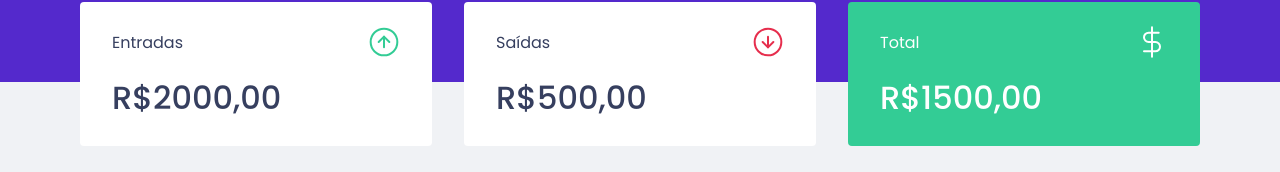
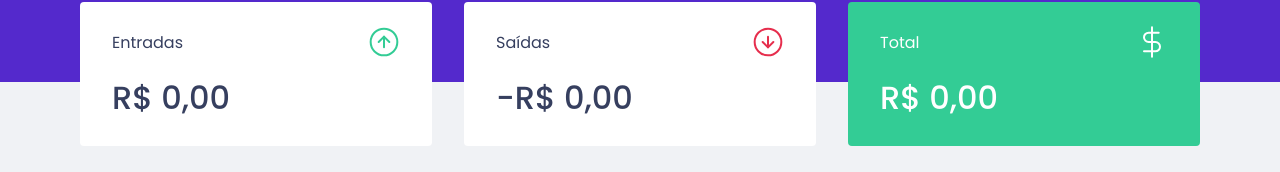
Before and after one commit to danvb112/Dtmoney, a React (Create React App) app: page / in a window 1280 px wide. Shown: the part 190-362 px from the top of the page. Built offline with nearby package versions, Linux system fonts and the light colour scheme; no server answers; what miragejs would draw is missing.

Commit message:
create hook useTransactions

```diff
--- a/src/App.tsx
+++ b/src/App.tsx
@@ -1,10 +1,10 @@
 import { useState } from 'react';
-
 import { Dashboard } from "./components/Dashboard";
 import { Header } from "./components/Header/Header";
+import { NewTransactionModal } from './components/NewTransactionModal/NewTransactionModal';
+import { TransactionsProvider } from './hooks/useTransactions';
 import { GlobalStyle } from "./styles/global";
-import {NewTransactionModal} from './components/NewTransactionModal/NewTransactionModal';
-import { TransactionsProvider } from './TransactionsContext';
+
 
 export function App() {
   const [isNewTransactionModalOpen, setIsNewTransactionModalOpen] = useState(false);
--- a/src/components/NewTransactionModal/NewTransactionModal.tsx
+++ b/src/components/NewTransactionModal/NewTransactionModal.tsx
@@ -1,11 +1,10 @@
+import { FormEvent, useState } from 'react';
 import Modal from 'react-modal';
-import {Container, TransactioTypeContainer, RadioBox} from './styles';
 import closeImg from '../../assets/close.svg';
 import incomeImg from '../../assets/income.svg';
 import outcomeImg from '../../assets/outcome.svg';
-import { FormEvent, useContext, useState } from 'react';
-import {api} from '../../services/api';
-import { TransactionContext } from '../../TransactionsContext';
+import { useTransactions } from '../../hooks/useTransactions';
+import { Container, RadioBox, TransactioTypeContainer } from './styles';
 
 interface NewTransactionModalProps {
     isOpen: boolean;
@@ -13,22 +12,29 @@
 }
 
 export function NewTransactionModal({isOpen, onRequestClose}: NewTransactionModalProps) {
-    const {createTransaction} = useContext(TransactionContext);
+    const {createTransaction} = useTransactions();
 
     const [title, setTitle] = useState('');
     const [amount, setAmount] = useState(0);
     const [category, setCategory] = useState('');
     const [type, setType] = useState('deposit');
 
-    const handleSubmitModal = (event: FormEvent) => {
+    const handleSubmitModal = async (event: FormEvent) => {
         event.preventDefault();
 
-        createTransaction({
+        await createTransaction({
             title,
             amount,
             category,
             type
-        })
+        });
+
+        setTitle('');
+        setAmount(0);
+        setCategory('');
+        setType('');
+
+        onRequestClose();
 
     }
 
--- a/src/components/Summary/index.tsx
+++ b/src/components/Summary/index.tsx
@@ -1,15 +1,29 @@
-import { Container } from "./styles"
-
 import incomeImg from "../../assets/income.svg";
 import outcomeImg from "../../assets/outcome.svg";
 import totalImg from "../../assets/total.svg";
-import { useContext } from "react";
-import { TransactionContext } from "../../TransactionsContext";
+import { useTransactions } from "../../hooks/useTransactions";
+import { Container } from "./styles";
+
 
 export function Summary() {
-    const {transactions} = useContext(TransactionContext);
+    const {transactions} = useTransactions();
 
-    console.log(transactions);
+    const summary = transactions.reduce((accumulator, transaction) => {
+        if(transaction.type === 'deposit') {
+            accumulator.deposits += transaction.amount;
+            accumulator.total += transaction.amount;
+        } else {
+            accumulator.withdraws += transaction.amount;
+            accumulator.total -= transaction.amount;
+        }
+
+        return accumulator;
+
+    }, {
+        deposits: 0,
+        withdraws: 0,
+        total: 0
+    })
 
     return (
         <Container>
@@ -18,21 +32,38 @@
                     <p>Entradas</p>
                     <img src={incomeImg} />
                 </header>
-                <strong>R$2000,00</strong>
+                <strong>
+                    {new Intl.NumberFormat('pt-BR', {
+                        style: 'currency',
+                        currency: 'BRL'
+                    }).format(summary.deposits)}
+                </strong>
             </div>
             <div>
                 <header>
                     <p>Saídas</p>
                     <img src={outcomeImg} />
                 </header>
-                <strong>R$500,00</strong>
+                <strong>
+                    -
+
+                    {new Intl.NumberFormat('pt-BR', {
+                        style: 'currency',
+                        currency: 'BRL'
+                    }).format(summary.withdraws)}
+                </strong>
             </div>
             <div className="hightlight-background">
                 <header>
                     <p>Total</p>
                     <img src={totalImg} />
                 </header>
-                <strong>R$1500,00</strong>
+                <strong>
+                    {new Intl.NumberFormat('pt-BR', {
+                        style: 'currency',
+                        currency: 'BRL'
+                    }).format(summary.total)}
+                </strong>
             </div>
         </Container>
     )
--- a/src/components/TransactionTable/TransactionTable.tsx
+++ b/src/components/TransactionTable/TransactionTable.tsx
@@ -1,9 +1,8 @@
-import { useContext} from "react";
-import { TransactionContext } from "../../TransactionsContext";
+import { useTransactions } from "../../hooks/useTransactions";
 import { Container } from "./styles";
 
 export function TransactionTable() {
-    const {transactions} = useContext(TransactionContext);
+    const {transactions} = useTransactions();
 
     console.log(transactions);
 
--- a/src/TransactionsContext.tsx
+++ b/src/hooks/useTransactions.tsx
@@ -1,5 +1,5 @@
-import { createContext, ReactNode, useEffect, useState } from "react";
-import { api } from "./services/api";
+import { createContext, ReactNode, useContext, useEffect, useState } from "react";
+import { api } from "../services/api";
 
 interface Transaction {
     id: number;
@@ -18,7 +18,7 @@
 
 interface TransactionsContextData {
     transactions: Transaction[],
-    createTransaction: (transaction: TransactionInput) => void;
+    createTransaction: (transaction: TransactionInput) => Promise<void>;
 }
 
 export const TransactionContext = createContext<TransactionsContextData>({} as TransactionsContextData);
@@ -31,8 +31,19 @@
             .then(response => setTransactions(response.data.transactions))
     }, []);
 
-    function createTransaction(transaction: TransactionInput) {
-        api.post('/transactions', transaction);
+    async function createTransaction(transactionInput: TransactionInput) {
+        const response = await api.post('/transactions', {
+            ...transactionInput,
+            createdAt: new Date()
+        });
+
+        const {transaction} = response.data;
+
+        setTransactions([
+            ...transactions,
+            transaction
+        ])
+
     }
 
     return (
@@ -41,3 +52,9 @@
         </TransactionContext.Provider>
     )
 }
+
+export function useTransactions() {
+    const context = useContext(TransactionContext);
+
+    return context;
+}
```
